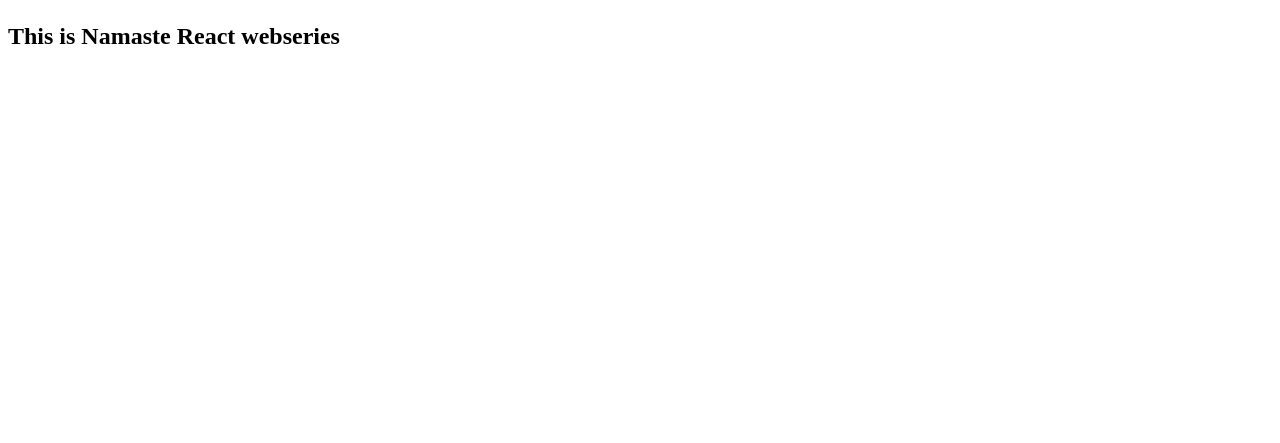
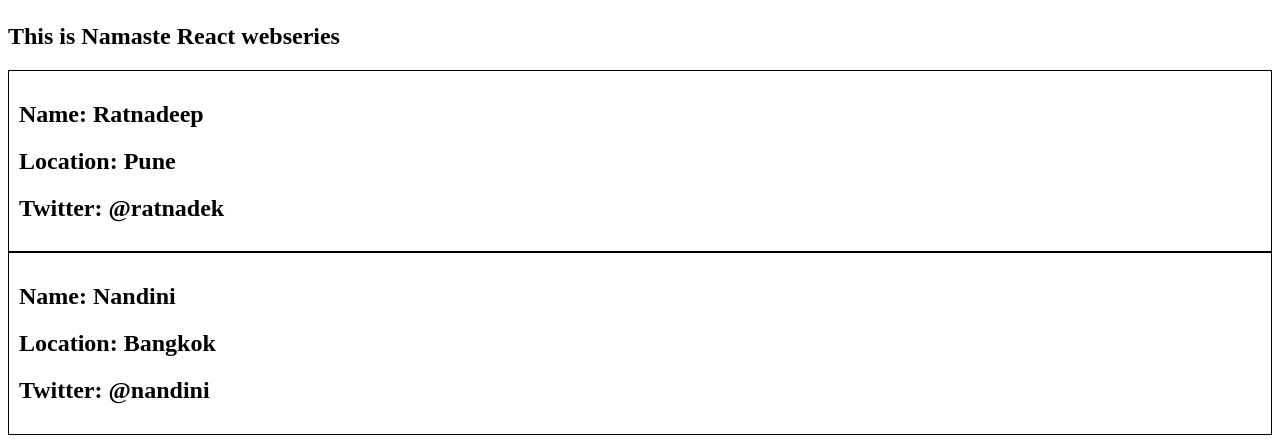
Before and after one commit to deepnitk/NamasteDev, a React (Vite) app in the folder namaste-react/: page /about in a window 1280 px wide. Shown: the part 221-664 px from the top of the page. Built offline with nearby package versions, Linux system fonts and the light colour scheme.

Commit message:
Added User Card in About Us Page using class and functional component

```diff
--- a/namaste-react/index.css
+++ b/namaste-react/index.css
@@ -77,3 +77,9 @@
     padding: 0 20px;
     cursor: pointer;
 }
+
+.userCard {
+    padding: 10px;
+    border: 1px solid black;
+
+}
--- a/namaste-react/src/components/About.js
+++ b/namaste-react/src/components/About.js
@@ -1,8 +1,20 @@
+import User from "./User";
+import UserClass from "./UserClass";
 const About = () => {
     return (
         <div>
             <h1>About US</h1>
             <h2>This is Namaste React webseries</h2>
+            <User
+                name={"Ratnadeep"}
+                twitter={"@ratnadek"}
+                location={"Pune"}
+            />
+            <UserClass
+                name={"Nandini"}
+                twitter={"@nandini"}
+                location={"Bangkok"}
+            />
         </div>
     );
 };
--- /dev/null
+++ b/namaste-react/src/components/User.js
@@ -0,0 +1,9 @@
+const User = (props) => {
+    return <div className="userCard">
+            <h2>Name: {props.name}</h2>
+            <h2>Location: {props.location}</h2>
+            <h2>Twitter: {props.twitter}</h2>
+        </div>
+};
+
+export default User;
--- /dev/null
+++ b/namaste-react/src/components/UserClass.js
@@ -0,0 +1,14 @@
+import React from "react";
+
+class UserClass extends React.Component {
+
+    render() {
+        return <div className="userCard">
+            <h2>Name: {this.props.name}</h2>
+            <h2>Location: {this.props.location}</h2>
+            <h2>Twitter: {this.props.twitter}</h2>
+        </div>
+    };
+}
+
+export default UserClass;
```
